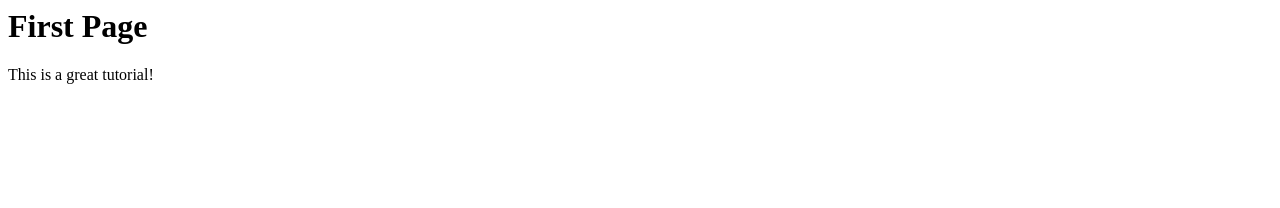
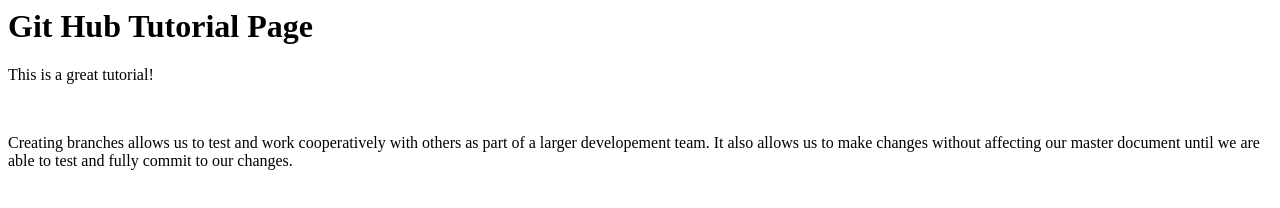
Before and after one commit to pduffee13/git-course, a plain HTML site: page index.html in a window 1280 px wide. Drawn offline with Linux system fonts and the light colour scheme.

Commit message:
Added some paragraph text that explains our process

```diff
--- a/index.html
+++ b/index.html
@@ -1,7 +1,9 @@
 <html>
   <head></head>
   <body>
-    <h1>First Page</h1>
+    <h1>Git Hub Tutorial Page</h1>
     <p>This is a great tutorial!</p>
+    <br>
+    <p>Creating branches allows us to test and work cooperatively with others as part of a larger developement team. It also allows us to make changes without affecting our master document until we are able to test and fully commit to our changes.</p>
   </body>
 </html>
```
